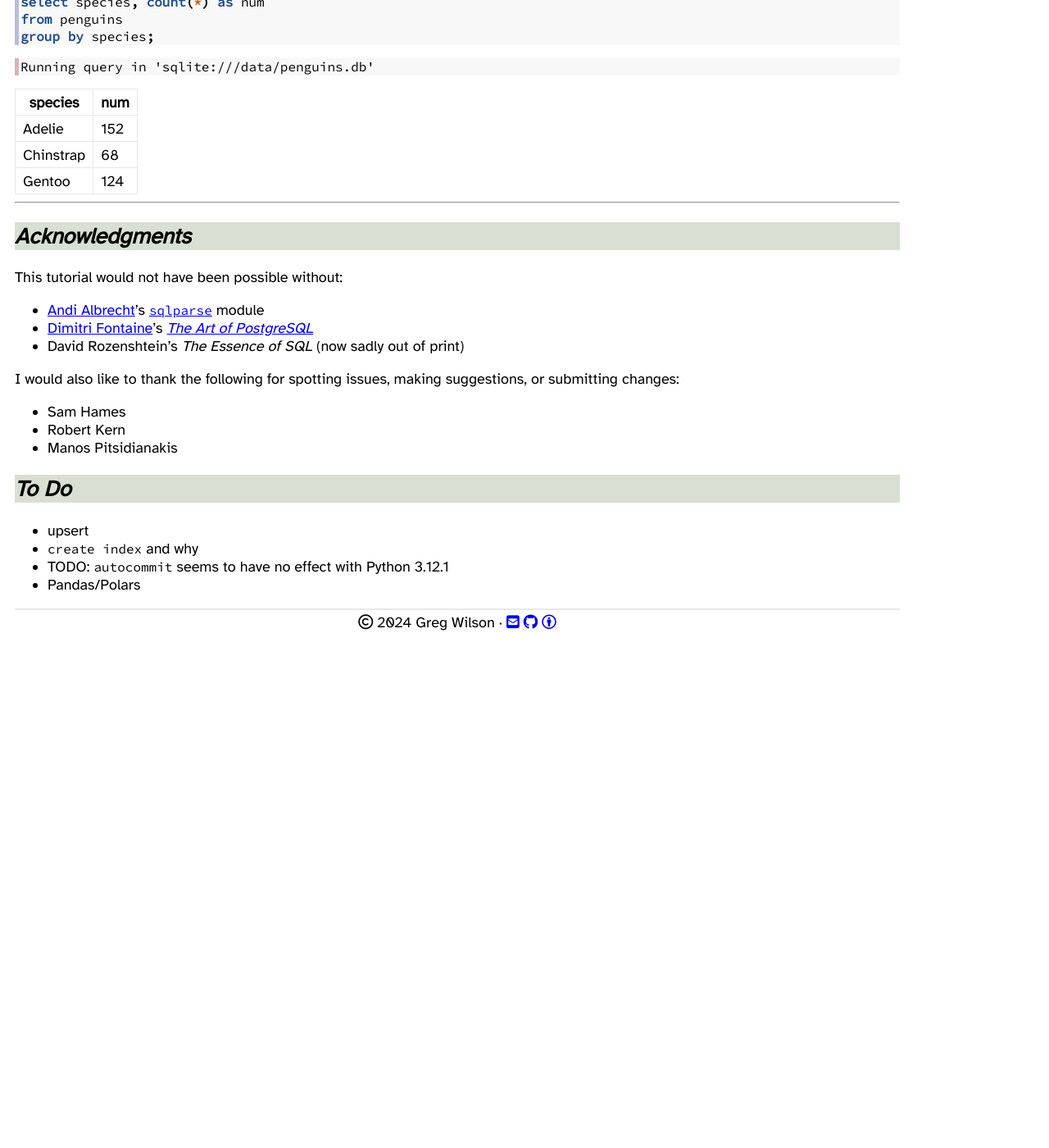
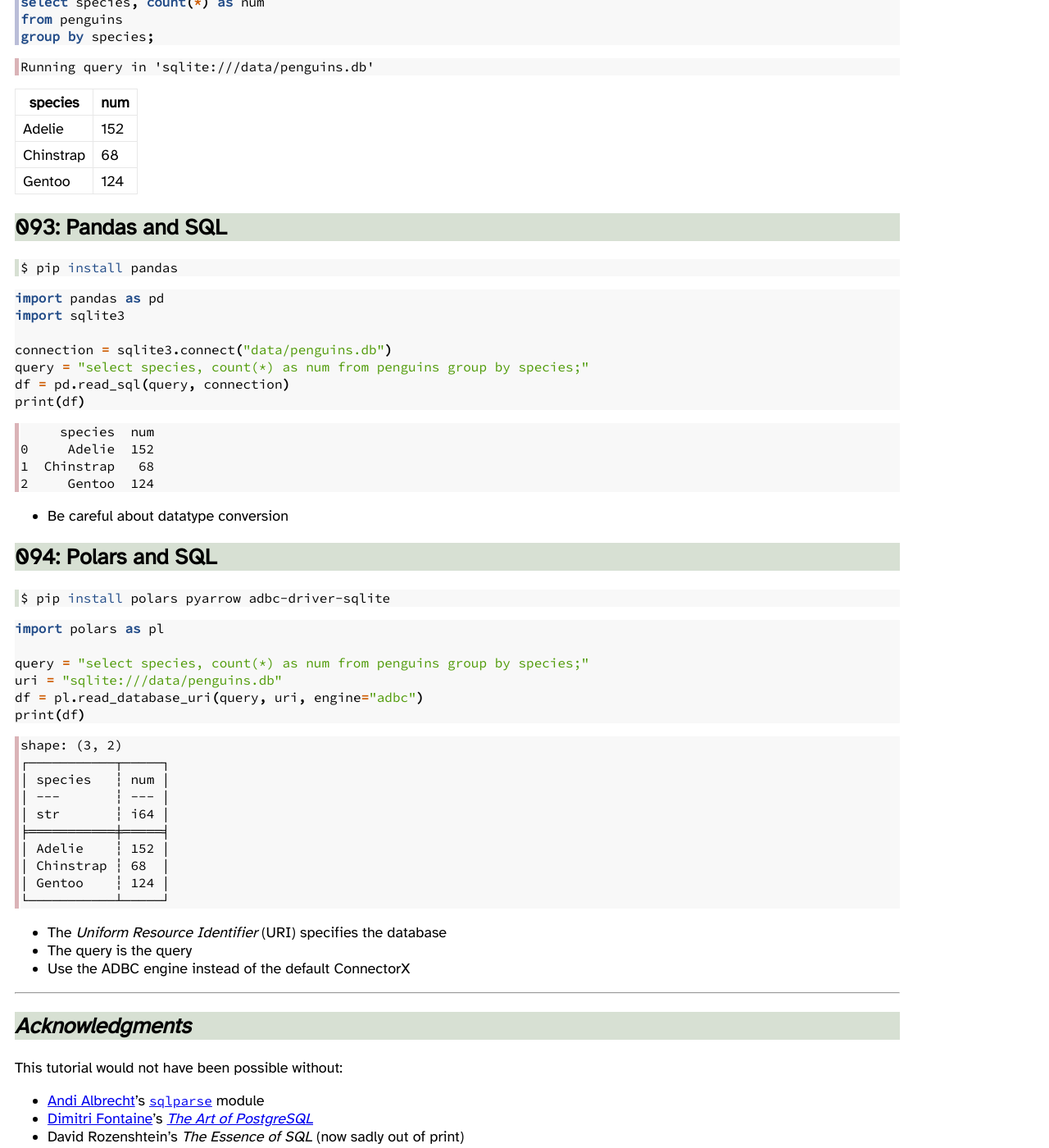
Before and after one commit to gvwilson/sql-tutorial, a Jekyll site: the page built from index.md, in a window 1280 px wide and 1400 px high, scrolled down 55159 px. Shown: the whole window at 82% size. Built offline with Jekyll 4.4.1, drawn with Linux system fonts in a browser that asks for light colours; nearby versions of some CDN libraries; our own code applies the rules of GitHub Pages for plain Markdown files; before the commit the page ends 55937 px from its top, so only the background shows below that.

Commit message:
feat: show how to use SQL with Pandas and Polars
-   Regenerate penguins database
-   Add Thomas Sandmann to thanks

Closes #1

````diff
--- a/_data/thanks.yml
+++ b/_data/thanks.yml
@@ -1,3 +1,4 @@
 - Sam Hames
 - Robert Kern
 - Manos Pitsidianakis
+- Thomas Sandmann
--- a/index.md
+++ b/index.md
@@ -2824,13 +2824,13 @@
 
 -   And then inside the notebook:
 
-```python
+```py
 %load_ext sql
 ```
 
 -   Loads extension
 
-```python
+```py
 %sql sqlite:///data/penguins.db
 ```
 ```
@@ -2877,6 +2877,60 @@
   </tbody>
 </table>
 
+## 093: Pandas and SQL
+
+```bash
+$ pip install pandas
+```
+
+```py
+import pandas as pd
+import sqlite3
+
+connection = sqlite3.connect("data/penguins.db")
+query = "select species, count(*) as num from penguins group by species;"
+df = pd.read_sql(query, connection)
+print(df)
+```
+```
+     species  num
+0     Adelie  152
+1  Chinstrap   68
+2     Gentoo  124
+```
+
+-   Be careful about datatype conversion
+
+## 094: Polars and SQL
+
+```bash
+$ pip install polars pyarrow adbc-driver-sqlite
+```
+
+```py
+import polars as pl
+
+query = "select species, count(*) as num from penguins group by species;"
+uri = "sqlite:///data/penguins.db"
+df = pl.read_database_uri(query, uri, engine="adbc")
+print(df)
+```
+```
+shape: (3, 2)
+┌───────────┬─────┐
+│ species   ┆ num │
+│ ---       ┆ --- │
+│ str       ┆ i64 │
+╞═══════════╪═════╡
+│ Adelie    ┆ 152 │
+│ Chinstrap ┆ 68  │
+│ Gentoo    ┆ 124 │
+└───────────┴─────┘
+```
+
+-   The *Uniform Resource Identifier* (URI) specifies the database
+-   The query is the query
+-   Use the ADBC engine instead of the default ConnectorX
 
 ---
 
--- a/requirements.txt
+++ b/requirements.txt
@@ -1,6 +1,10 @@
+adbc-driver-sqlite
 click
 faker
 graphviz
 jupyter
 jupysql
+pandas
+polars
+pyarrow
 sqlparse
````
Also changed, not shown: 1 other file.
